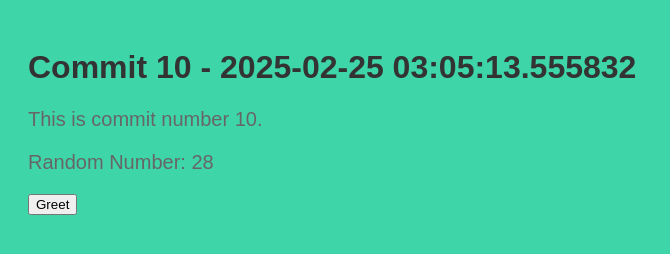
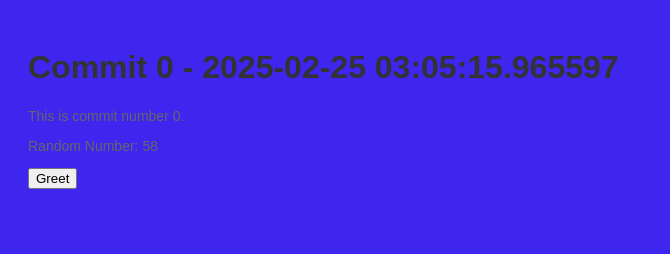
Before and after one commit to legbald0d/myrep-repo-20250225030510, a plain HTML site: page index.html in a window 1280 px wide. Shown: the whole page, without its empty margins (0-670 px from the left). Drawn offline with Linux system fonts and the light colour scheme.

Commit message:
📝 Commit 0 with HTML, CSS, and JS

```diff
--- a/index.html
+++ b/index.html
@@ -2,13 +2,13 @@
     <!DOCTYPE html>
     <html>
     <head>
-        <title>Commit 10 - 2025-02-25 03:05:13.555832</title>
+        <title>Commit 0 - 2025-02-25 03:05:15.965597</title>
         <link rel="stylesheet" href="style.css">
     </head>
     <body>
-        <h1>Commit 10 - 2025-02-25 03:05:13.555832</h1>
-        <p>This is commit number 10.</p>
-        <p>Random Number: 28</p>
+        <h1>Commit 0 - 2025-02-25 03:05:15.965597</h1>
+        <p>This is commit number 0.</p>
+        <p>Random Number: 58</p>
         <button onclick="greet()">Greet</button>
         <script src="script.js"></script>
     </body>
--- a/script.js
+++ b/script.js
@@ -2,4 +2,4 @@
     function greet() {
         alert('Hello from commit ' + commitNumber + '!');
     }
-    var commitNumber = 10;
+    var commitNumber = 0;
--- a/style.css
+++ b/style.css
@@ -1,7 +1,7 @@
 
     body {
         font-family: Arial, sans-serif;
-        background-color: #3ed6a8;
+        background-color: #3e26ef;
         padding: 20px;
     }
     h1 {
@@ -9,5 +9,5 @@
     }
     p {
         color: #666;
-        font-size: 20px;
+        font-size: 14px;
     }
```
